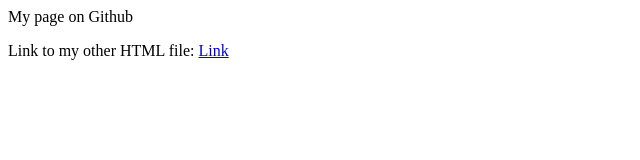
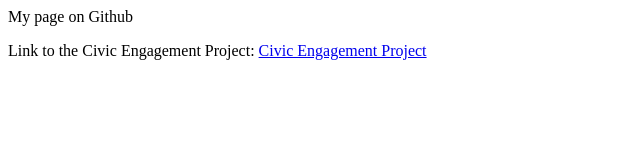
Before and after one commit to Nsmith-PVCC/Nsmith-PVCC.github.io, a plain HTML site: page index.html in a window 1280 px wide. Shown: the whole page, without its empty margins (0-640 px from the left). Drawn offline with Linux system fonts and the light colour scheme.

Commit message:
Update index.html

```diff
--- a/index.html
+++ b/index.html
@@ -5,7 +5,7 @@
 
   <body>
     <hl> My page on Github</hl>
-    <p> Link to my other HTML file: <a href="helloworld.html">Link </a> </p>
+<p> Link to the Civic Engagement Project: <a href="NS_Civic_Engagement_Project.html">Civic Engagement Project</a> </p>
   </body>
 
   <html>
```
